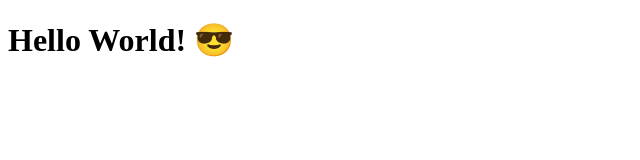
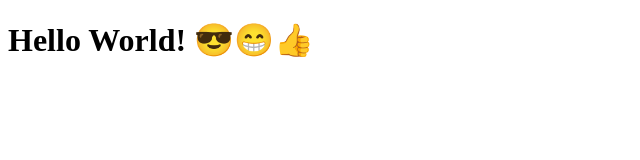
Before and after one commit to yurieulima/teste, a plain HTML site: page index.html in a window 1280 px wide. Shown: the whole page, without its empty margins (0-640 px from the left). Drawn offline with Linux system fonts and the light colour scheme.

Commit message:
Update index.html

```diff
--- a/index.html
+++ b/index.html
@@ -6,6 +6,6 @@
     <title>Document</title>
 </head>
 <body>
-    <h1>Hello World! 😎</h1>
+    <h1>Hello World! 😎😁👍</h1>
 </body>
 </html>
```
